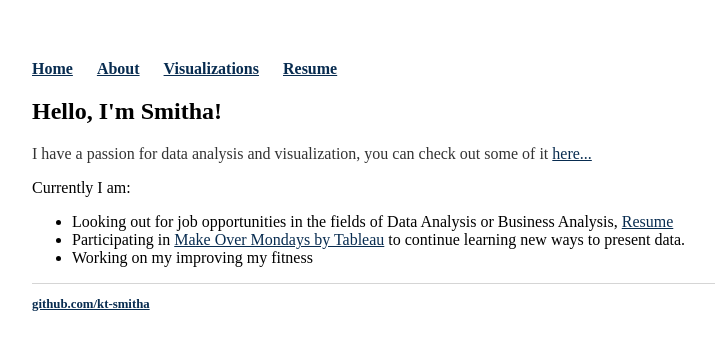
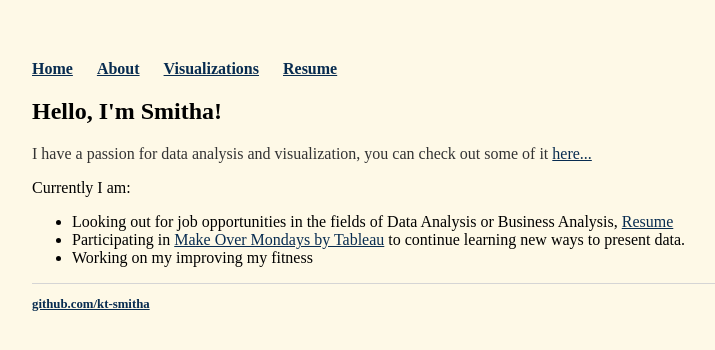
Before and after one commit to kt-smitha/kt-smitha.github.io, a Jekyll site: the page built from index.html, in a window 1280 px wide. Shown: the top 350 px of the page, without its empty margins (160-875 px from the left). Built offline with Jekyll 4.4.1, drawn with Linux system fonts in a browser that asks for light colours.

Commit message:
Update main.css

```diff
--- a/css/main.css
+++ b/css/main.css
@@ -1,7 +1,7 @@
 body {
     margin: 60px auto;
     width: 70%;
-    background-color: '#FEF9E7';
+    background-color: #FEF9E7;
 }
 nav ul, footer ul {
     font-family:'Roboto Slab';
```
